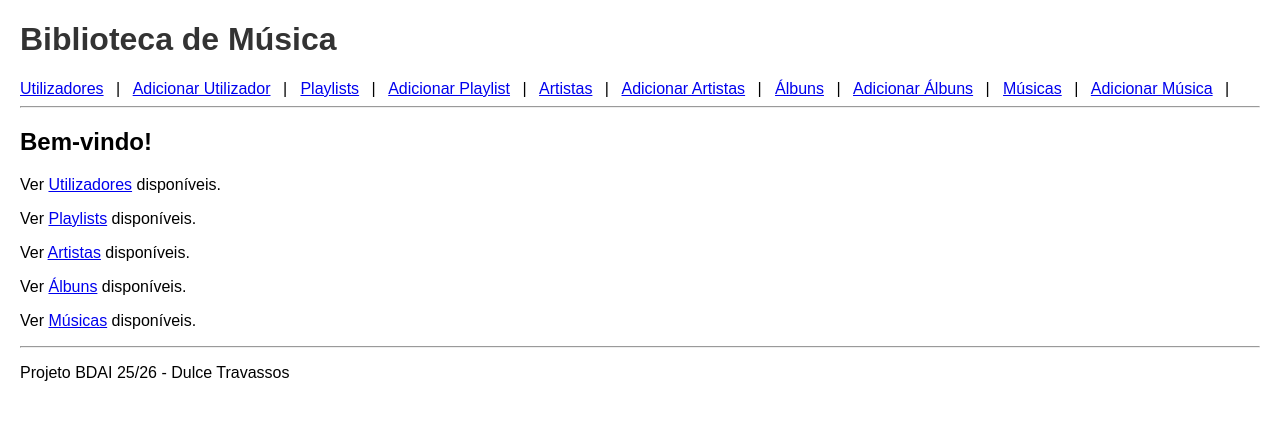
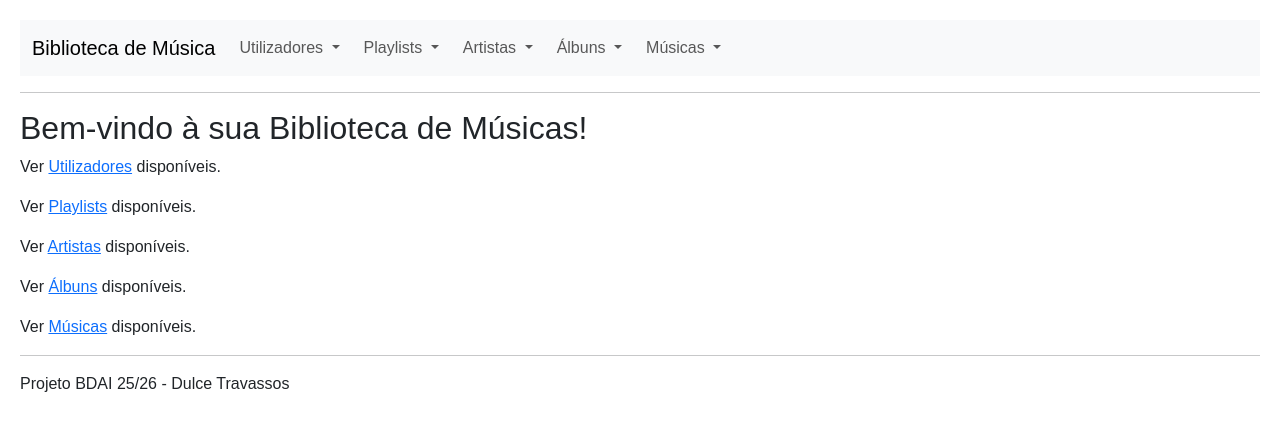
Before and after one commit to dulcetravassos/bdai-django-music-app, a Django app: page / in a window 1280 px wide. Shown: the top 431 px of the page. Run offline with Django 5.2, Linux system fonts and the light colour scheme; some libraries are stand-ins or nearby versions.

Commit message:
Added Bootstrap and updated base.html

```diff
--- a/bdai_django_music_app/bdai_django_music_app/settings.py
+++ b/bdai_django_music_app/bdai_django_music_app/settings.py
@@ -38,6 +38,7 @@ INSTALLED_APPS = [
     'django.contrib.messages',
     'django.contrib.staticfiles',
     'biblioteca',
+    'bootstrap5',
 ]
 
 MIDDLEWARE = [
--- a/bdai_django_music_app/templates/base.html
+++ b/bdai_django_music_app/templates/base.html
@@ -1,35 +1,138 @@
-<!doctype html>
-{% load static %}
+<!DOCTYPE html>
+{% load static %} {% load bootstrap5 %}
 <html lang="pt">
   <head>
-    <meta charset="utf-8">
+    <meta charset="utf-8" />
     <title>{% block title %}Música{% endblock %}</title>
-    <meta name="viewport" content="width=device-width,initial-scale=1">
-    <link rel="stylesheet" href="{% static 'css/styles.css' %}">
+    <meta name="viewport" content="width=device-width,initial-scale=1" />
+    {% bootstrap_css %}
+    <link rel="stylesheet" href="{% static 'css/styles.css' %}" />
   </head>
   <body>
     <header>
-        <h1><a href="{% url 'home' %}">Biblioteca de Música</a></h1>
-        <nav>
-            <a href="{% url 'utilizador_list' %}">Utilizadores</a> | &nbsp;
-            <a href="{% url 'utilizador_create' %}">Adicionar Utilizador</a> | &nbsp;
-            <a href="{% url 'playlist_list' %}">Playlists</a> | &nbsp;
-            <a href="{% url 'playlist_create' %}">Adicionar Playlist</a> | &nbsp;
-            <a href="{% url 'artista_list' %}">Artistas</a> | &nbsp;
-            <a href="{% url 'artista_create' %}">Adicionar Artistas</a> | &nbsp;
-            <a href="{% url 'album_list' %}">Álbuns</a> | &nbsp;
-            <a href="{% url 'album_create' %}">Adicionar Álbuns</a> | &nbsp;
-            <a href="{% url 'musicaestatistica_list' %}">Músicas</a> | &nbsp;
-            <a href="{% url 'musicaestatistica_create' %}">Adicionar Música</a> | &nbsp;
+      <!-- <h1><a href="{% url 'home' %}">Biblioteca de Música</a></h1> -->
+
+      <!-- Código adaptado de https://getbootstrap.com/docs/5.0/components/navbar/ -->
+      <nav class="navbar navbar-expand-lg navbar-light bg-light">
+        <div class="container-fluid">
+          <a class="navbar-brand" href="{% url 'home' %}"
+            >Biblioteca de Música</a
+          >
+          <button
+            class="navbar-toggler"
+            type="button"
+            data-bs-toggle="collapse"
+            data-bs-target="#navbarSupportedContent"
+            aria-controls="navbarSupportedContent"
+            aria-expanded="false"
+            aria-label="Toggle navigation"
+          >
+            <span class="navbar-toggler-icon"></span>
+          </button>
+          <div class="collapse navbar-collapse" id="navbarSupportedContent">
+            <ul class="navbar-nav me-auto mb-2 mb-lg-0">
+              <li class="nav-item dropdown">
+                <a
+                  class="nav-link dropdown-toggle"
+                  href=""
+                  id="navbarDropdown"
+                  role="button"
+                  data-bs-toggle="dropdown"
+                  aria-expanded="false"
+                >
+                  Utilizadores
+                </a>
+                <ul class="dropdown-menu" aria-labelledby="navbarDropdown">
+                  <li><a class="dropdown-item" href="{% url 'utilizador_list' %}">Ver Todos</a></li>
+                  <li><a class="dropdown-item" href="{% url 'utilizador_create' %}">Adicionar</a></li>
+                  <li><a class="dropdown-item" href="">Editar</a></li>
+                  <li><a class="dropdown-item" href="">Eliminar</a></li>
+                </ul>
+              </li>
+              <li class="nav-item dropdown">
+                <a
+                  class="nav-link dropdown-toggle"
+                  href=""
+                  id="navbarDropdown"
+                  role="button"
+                  data-bs-toggle="dropdown"
+                  aria-expanded="false"
+                >
+                  Playlists
+                </a>
+                <ul class="dropdown-menu" aria-labelledby="navbarDropdown">
+                  <li><a class="dropdown-item" href="{% url 'playlist_list' %}">Ver Todas</a></li>
+                  <li><a class="dropdown-item" href="{% url 'playlist_create' %}">Adicionar</a></li>
+                  <li><a class="dropdown-item" href="">Editar</a></li>
+                  <li><a class="dropdown-item" href="">Eliminar</a></li>
+                </ul>
+              </li>
+              <li class="nav-item dropdown">
+                <a
+                  class="nav-link dropdown-toggle"
+                  href=""
+                  id="navbarDropdown"
+                  role="button"
+                  data-bs-toggle="dropdown"
+                  aria-expanded="false"
+                >
+                  Artistas
+                </a>
+                <ul class="dropdown-menu" aria-labelledby="navbarDropdown">
+                  <li><a class="dropdown-item" href="{% url 'artista_list' %}">Ver Todos</a></li>
+                  <li><a class="dropdown-item" href="{% url 'artista_create' %}">Adicionar</a></li>
+                  <li><a class="dropdown-item" href="">Editar</a></li>
+                  <li><a class="dropdown-item" href="">Eliminar</a></li>
+                </ul>
+              </li>
+              <li class="nav-item dropdown">
+                <a
+                  class="nav-link dropdown-toggle"
+                  href=""
+                  id="navbarDropdown"
+                  role="button"
+                  data-bs-toggle="dropdown"
+                  aria-expanded="false"
+                >
+                  Álbuns
+                </a>
+                <ul class="dropdown-menu" aria-labelledby="navbarDropdown">
+                  <li><a class="dropdown-item" href="{% url 'album_list' %}">Ver Todos</a></li>
+                  <li><a class="dropdown-item" href="{% url 'album_create' %}">Adicionar</a></li>
+                  <li><a class="dropdown-item" href="">Editar</a></li>
+                  <li><a class="dropdown-item" href="">Eliminar</a></li>
+                </ul>
+              </li>
+              <li class="nav-item dropdown">
+                <a
+                  class="nav-link dropdown-toggle"
+                  href=""
+                  id="navbarDropdown"
+                  role="button"
+                  data-bs-toggle="dropdown"
+                  aria-expanded="false"
+                >
+                  Músicas
+                </a>
+                <ul class="dropdown-menu" aria-labelledby="navbarDropdown">
+                  <li><a class="dropdown-item" href="{% url 'musicaestatistica_list' %}">Ver Todas</a></li>
+                  <li><a class="dropdown-item" href="{% url 'musicaestatistica_create' %}">Adicionar</a></li>
+                  <li><a class="dropdown-item" href="">Editar</a></li>
+                  <li><a class="dropdown-item" href="">Eliminar</a></li>
+                </ul>
+              </li>
+            </ul>
+          </div>
+        </div>
       </nav>
-        <hr>
+
+      <hr />
     </header>
-    <main>
-        {% block content %}{% endblock %}
-    </main>
+    <main>{% block content %}{% endblock %}</main>
     <footer>
-        <hr>
+      <hr />
       <p>Projeto BDAI 25/26 - Dulce Travassos</p>
     </footer>
+    {% bootstrap_javascript %}
   </body>
 </html>
--- a/bdai_django_music_app/templates/home.html
+++ b/bdai_django_music_app/templates/home.html
@@ -1,7 +1,7 @@
 {% extends "base.html" %}
 {% block title %}Home - Biblioteca de Música{% endblock %}
 {% block content %}
-    <h2>Bem-vindo!</h2>
+    <h2>Bem-vindo à sua Biblioteca de Músicas!</h2>
     <p>Ver <a href="{% url 'utilizador_list' %}">Utilizadores</a> disponíveis.</p>
     <p>Ver <a href="{% url 'playlist_list' %}">Playlists</a> disponíveis.</p>
     <p>Ver <a href="{% url 'artista_list' %}">Artistas</a> disponíveis.</p>
```
Lines whose indentation alone changed are shown as unchanged.
